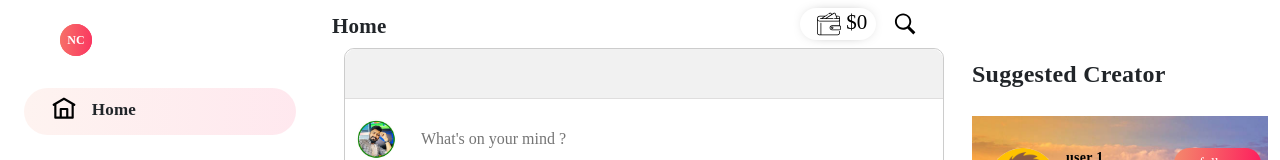
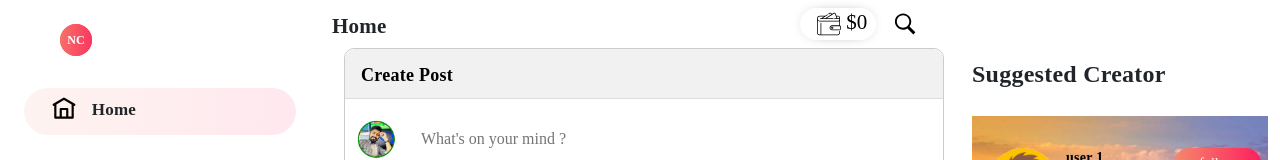
Before and after one commit to mb3451007/creators-app, an Angular app: page /dashboard/home in a window 1280 px wide. Shown: the top 160 px of the page. Built offline with nearby package versions, Linux system fonts and the light colour scheme.

Commit message:
setup profile upload photo

```diff
--- a/src/app/dash-board/discover/discover.component.html
+++ b/src/app/dash-board/discover/discover.component.html
@@ -4,7 +4,7 @@
         <!-- <div class="main-home__sides col-12"> -->
         <div class="col-lg-8 col-md-8 col-12">
             <div class="create-post-container  col-12">
-                <div class="create-post col-12"></div>
+                <div class="create-post col-12">Create Post</div>
                 <div class="create-post-header">
                   <img class="profile-pic" src="assets/profilePic.jpeg" alt="Profile Picture">
                   <input class="post-input" type="text" placeholder="What's on your mind ?">
--- a/src/app/dash-board/discover/discover.component.scss
+++ b/src/app/dash-board/discover/discover.component.scss
@@ -1,5 +1,5 @@
 @import "/src/app/core/common-style.scss";
-.profile-user{
+.profile-user {
   padding-bottom: 1rem;
 }
 .main-discover {
@@ -100,9 +100,8 @@
     //: $secondary-font;
     padding: 1rem 0rem 0rem 1rem;
   }
-  &__profileImg{
-
-    img{
+  &__profileImg {
+    img {
       width: 70px;
       border-radius: 50px;
     }
@@ -121,7 +120,6 @@
     min-height: 100px;
     padding: 2rem 0rem 0.5rem 1rem;
     margin-bottom: 1rem;
-
   }
   &__rightUserDetails {
     display: flex;
@@ -149,7 +147,6 @@
     }
   }
   &__right-btn {
-
     button {
       position: absolute;
       right: 5%;
@@ -206,12 +203,16 @@
 
 // image upload apart
 
-.create-post{
+.create-post {
   background-color: #f1f1f1;
   height: 50px;
   border-bottom: 1px solid #dfdede;
   border-radius: 11px 11px 0px 0px;
-    margin-bottom: 12px;
+  color: black;
+  margin-bottom: 12px;
+  font-size: 18px;
+  font-weight: 600;
+  padding: 1rem;
 }
 .create-post-container {
   // width: 500px;
@@ -240,7 +241,7 @@
 .post-input {
   flex: 1;
   border: none;
-    outline: none;
+  outline: none;
   // border: 1px solid #ddd;
   // border-radius: 20px;
   padding: 10px 15px;
@@ -255,8 +256,8 @@
 }
 
 .action-button {
-  margin-right: .5rem;
-  img{
+  margin-right: 0.5rem;
+  img {
     width: 20px;
   }
   // background: none;
@@ -273,7 +274,6 @@
   // text-decoration: underline;
 }
 
-
 @media screen and (max-width: 768px) {
   .main-discover {
     &__sides {
--- a/src/app/dash-board/home/home.component.html
+++ b/src/app/dash-board/home/home.component.html
@@ -4,7 +4,7 @@
             <!-- image upload apart -->
             <div class="col-lg-8 col-md-8 col-12">
                 <div class="create-post-container  col-12">
-                    <div class="create-post col-12"></div>
+                    <div class="create-post col-12">Create Post</div>
                     <div class="create-post-header">
                       <img class="profile-pic" src="assets/profilePic.jpeg" alt="Profile Picture">
                       <input class="post-input" type="text" placeholder="What's on your mind ?">
--- a/src/app/dash-board/home/home.component.scss
+++ b/src/app/dash-board/home/home.component.scss
@@ -1,6 +1,6 @@
 @import "/src/app/core/common-style.scss";
-.left-side-users{
-    padding-bottom: 2rem;
+.left-side-users {
+  padding-bottom: 2rem;
 }
 .main-home {
   &__leftSide {
@@ -163,12 +163,16 @@
 
 // image upload apart
 
-.create-post{
+.create-post {
   background-color: #f1f1f1;
   height: 50px;
   border-bottom: 1px solid #dfdede;
   border-radius: 11px 11px 0px 0px;
-    margin-bottom: 12px;
+  color: black;
+  margin-bottom: 12px;
+  font-size: 18px;
+  font-weight: 600;
+  padding: 1rem;
 }
 .create-post-container {
   // width: 500px;
@@ -197,7 +201,7 @@
 .post-input {
   flex: 1;
   border: none;
-    outline: none;
+  outline: none;
   // border: 1px solid #ddd;
   // border-radius: 20px;
   padding: 10px 15px;
@@ -212,8 +216,8 @@
 }
 
 .action-button {
-  margin-right: .5rem;
-  img{
+  margin-right: 0.5rem;
+  img {
     width: 20px;
   }
   // background: none;
@@ -230,7 +234,6 @@
   // text-decoration: underline;
 }
 
-
 @media screen and (max-width: 768px) {
   .main-home {
     &__sides {
```
